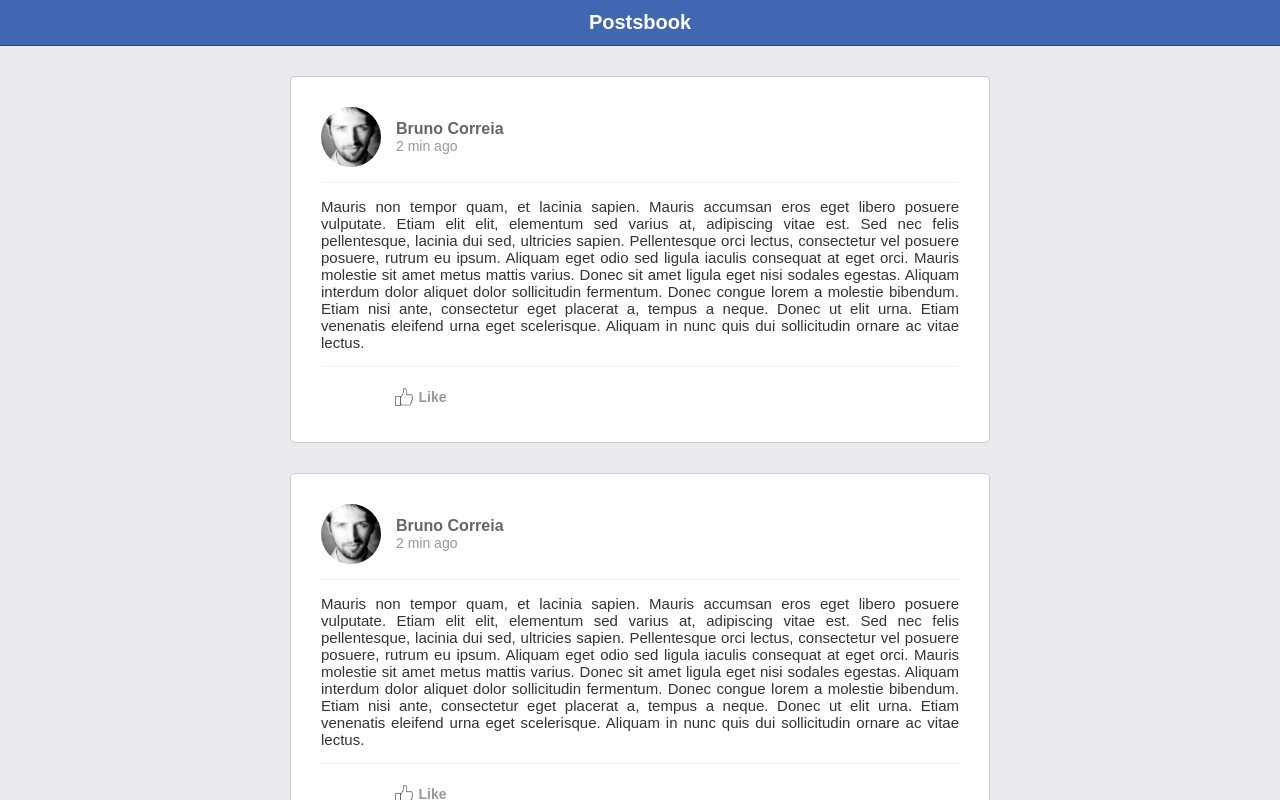
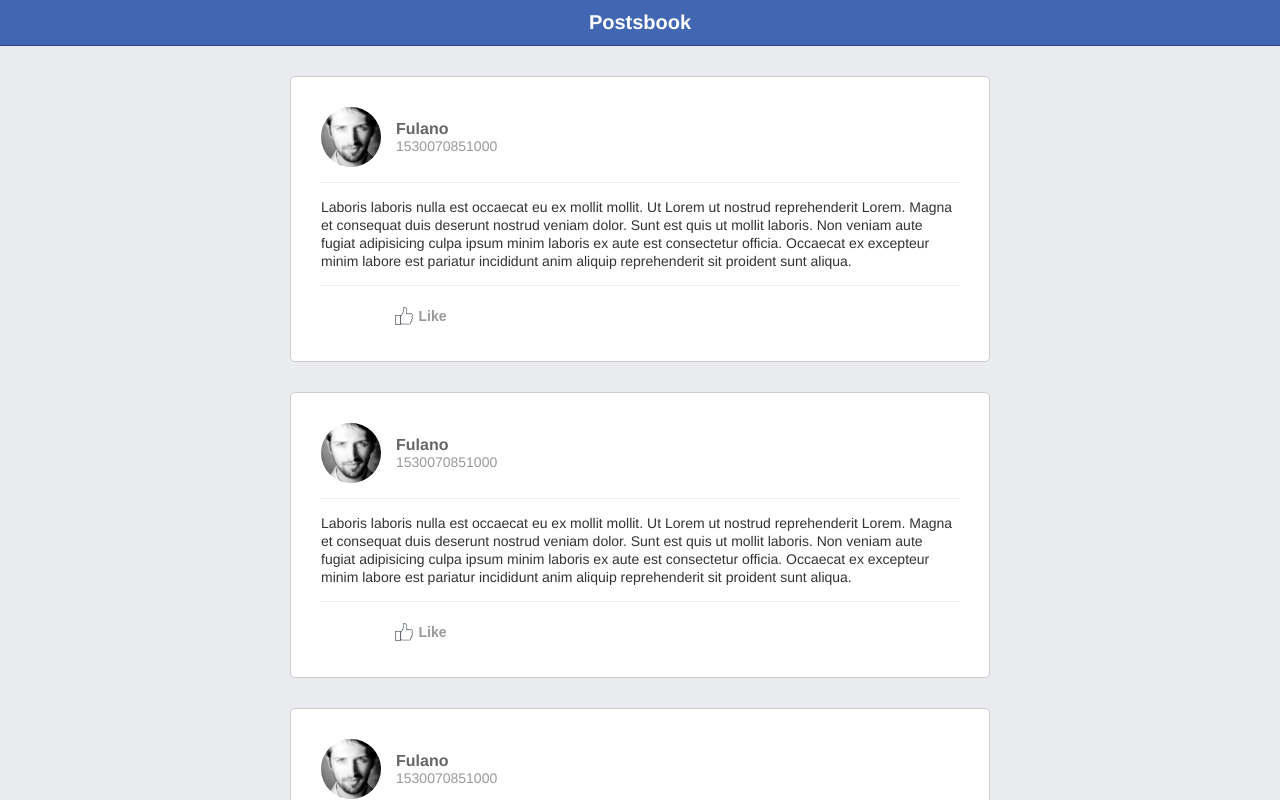
Before and after one commit to bruncs/postsbook, a React app: page / in a window 1280 px wide. Shown: the top 800 px of the page. Built offline with nearby package versions, Linux system fonts and the light colour scheme; the HTML template or start-up script is replaced by a standard one.

Commit message:
Styles modifications and add some proptypes

```diff
--- a/package.json
+++ b/package.json
@@ -19,6 +19,7 @@
   },
   "homepage": "https://github.com/bruncs/postsbook#readme",
   "dependencies": {
+    "prop-types": "^15.6.2",
     "react": "^16.4.1",
     "react-dom": "^16.4.1",
     "styled-components": "^3.3.3"
--- a/src/components/Post/index.js
+++ b/src/components/Post/index.js
@@ -1,25 +1,34 @@
-import React from 'react';
+import React, { Component } from 'react';
+import PropTypes from 'prop-types';
 
 import PostHeader from '../PostHeader';
 import PostFooter from '../PostFooter';
 import { Container, Content } from './styles';
 
-const Post = () => (
+class Post extends Component {
+  static propTypes = {
+    data: PropTypes.shape({
+      user: PropTypes.string.isRequired,
+      createdAt: PropTypes.instanceOf(Date).isRequired,
+      content: PropTypes.string.isRequired,
+    }).isRequired,
+  };
+
+  state = {};
+
+  render() {
+    const { data } = this.props;
+    const { user, createdAt, content } = data;
+    return (
       <Container>
-    <PostHeader />
+        <PostHeader user={user} createdAt={createdAt} />
         <Content>
-      Mauris non tempor quam, et lacinia sapien. Mauris accumsan eros eget libero posuere vulputate.
-      Etiam elit elit, elementum sed varius at, adipiscing vitae est. Sed nec felis pellentesque,
-      lacinia dui sed, ultricies sapien. Pellentesque orci lectus, consectetur vel posuere posuere,
-      rutrum eu ipsum. Aliquam eget odio sed ligula iaculis consequat at eget orci. Mauris molestie
-      sit amet metus mattis varius. Donec sit amet ligula eget nisi sodales egestas. Aliquam
-      interdum dolor aliquet dolor sollicitudin fermentum. Donec congue lorem a molestie bibendum.
-      Etiam nisi ante, consectetur eget placerat a, tempus a neque. Donec ut elit urna. Etiam
-      venenatis eleifend urna eget scelerisque. Aliquam in nunc quis dui sollicitudin ornare ac
-      vitae lectus.
+          {content}
         </Content>
         <PostFooter />
       </Container>
     );
+  }
+}
 
 export default Post;
--- a/src/components/Post/styles.js
+++ b/src/components/Post/styles.js
@@ -10,8 +10,8 @@ export const Container = styled.div`
 `;
 
 export const Content = styled.p`
-  font-size: 15px;
+  font-size: 14px;
   color: #333;
   margin-top: 15px;
-  text-align: justify;
+  line-height: 18px;
 `;
--- a/src/components/PostFooter/index.js
+++ b/src/components/PostFooter/index.js
@@ -5,12 +5,10 @@ import LikeIcon from '../../assets/images/icons/like.png';
 
 const PostHeader = () => (
   <Container>
-    <div>
-      <LikeButton>
-        <Icon src={LikeIcon} />
-        Like
-      </LikeButton>
-    </div>
+    <LikeButton>
+      <Icon src={LikeIcon} />
+      Like
+    </LikeButton>
   </Container>
 );
 
--- a/src/components/PostHeader/index.js
+++ b/src/components/PostHeader/index.js
@@ -1,22 +1,28 @@
 import React from 'react';
+import PropTypes from 'prop-types';
 
 import {
-  Container, Avatar, Username, Time,
+  Container, Avatar, Name, Time,
 } from './styles';
 import Avatar1 from '../../assets/images/avatars/01.png';
 
-const PostHeader = () => (
+const PostHeader = props => (
   <Container>
     <Avatar src={Avatar1} alt="" />
     <div>
-      <Username>
-Bruno Correia
-      </Username>
+      <Name>
+        {props.user}
+      </Name>
       <Time>
-2 min ago
+        {props.createdAt}
       </Time>
     </div>
   </Container>
 );
 
+PostHeader.propTypes = {
+  user: PropTypes.string.isRequired,
+  createdAt: PropTypes.instanceOf(Date).isRequired,
+};
+
 export default PostHeader;
--- a/src/components/PostHeader/styles.js
+++ b/src/components/PostHeader/styles.js
@@ -14,7 +14,7 @@ export const Avatar = styled.img`
   margin-right: 15px;
 `;
 
-export const Username = styled.p`
+export const Name = styled.p`
   font-size: 16px;
   font-weight: bold;
   color: #666;
--- a/src/pages/Feed/index.js
+++ b/src/pages/Feed/index.js
@@ -5,16 +5,24 @@ import Header from '../../components/Header';
 import Post from '../../components/Post';
 
 class Feed extends Component {
-  state = {};
+  state = {
+    post: {
+      user: 'Fulano',
+      createdAt: Date.now(),
+      content:
+        'Laboris laboris nulla est occaecat eu ex mollit mollit. Ut Lorem ut nostrud reprehenderit Lorem. Magna et consequat duis deserunt nostrud veniam dolor. Sunt est quis ut mollit laboris. Non veniam aute fugiat adipisicing culpa ipsum minim laboris ex aute est consectetur officia. Occaecat ex excepteur minim labore est pariatur incididunt anim aliquip reprehenderit sit proident sunt aliqua.',
+    },
+  };
 
   render() {
+    const { post } = this.state;
     return (
       <Fragment>
         <Header />
         <PostList>
-          <Post />
-          <Post />
-          <Post />
+          <Post data={post} />
+          <Post data={post} />
+          <Post data={post} />
         </PostList>
       </Fragment>
     );
--- a/src/styles/global.js
+++ b/src/styles/global.js
@@ -10,7 +10,7 @@ injectGlobal`
 
   body {
     background: #E9EBEE;
-    font-family: sans-serif;
+    font-family: Helvetica, Arial, sans-serif;
     text-rendering: optimizeLegibility !important;
     -webkit-font-smoothing: antialiased !important;
   }
```
Lines whose indentation alone changed are shown as unchanged.
